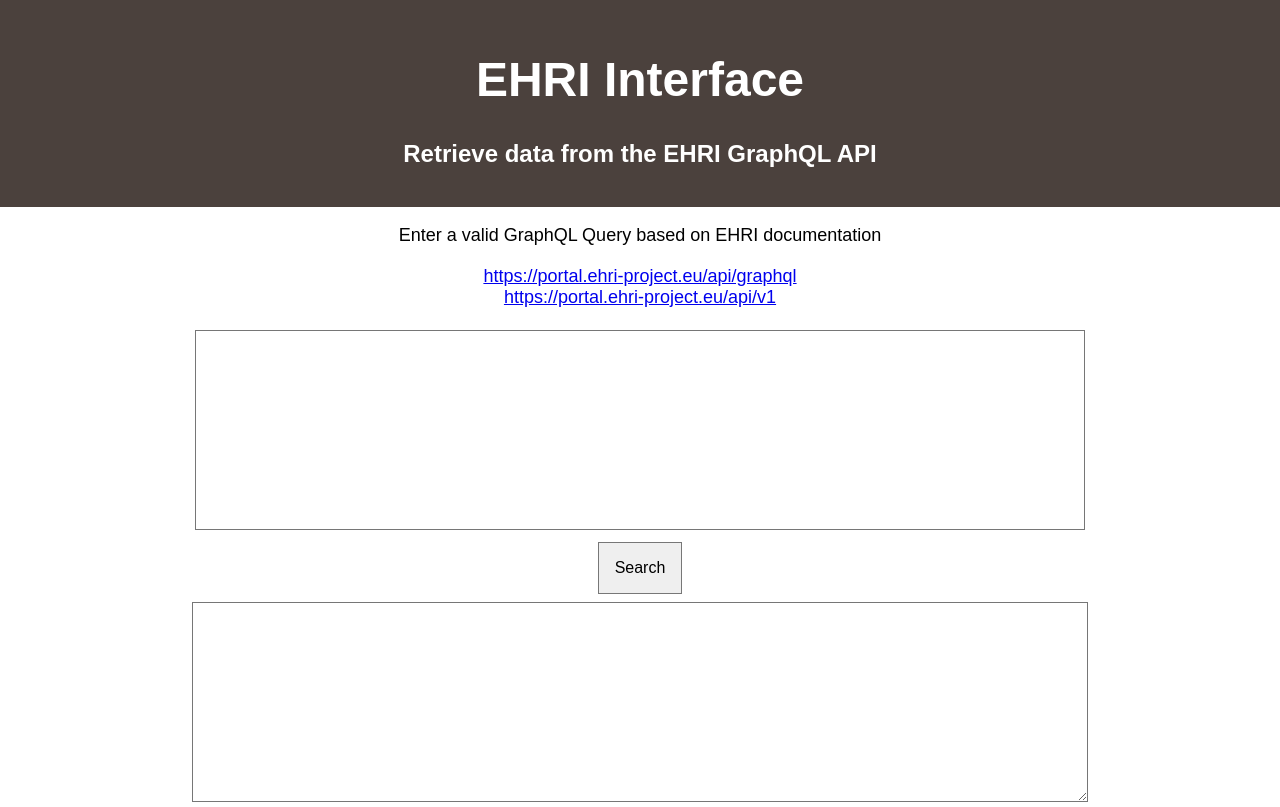
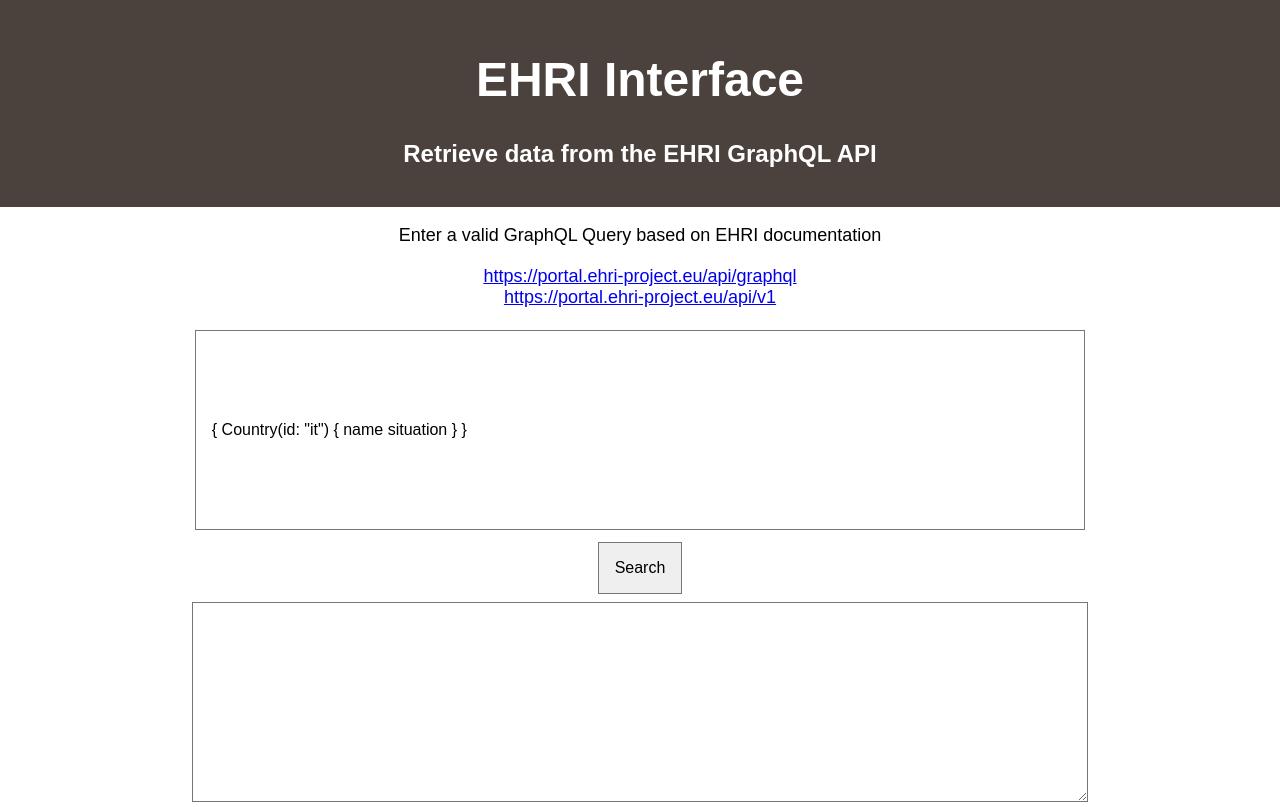
Before and after one commit to ericmadureira/ehri-interface, a React (Create React App) app: page / in a window 1280 px wide. Built offline with nearby package versions, Linux system fonts and the light colour scheme.

Commit message:
search feature and result complete

```diff
--- a/src/components/SearchBox.js
+++ b/src/components/SearchBox.js
@@ -1,15 +1,16 @@
 import React from 'react';
 
-const SearchBox = ({ searchfield }) => {
+const SearchBox = ({ search, onchange }) => {
   let divStyle = { width: '70%', height: '200px' };
   return (
     <div className='pa1'>
       <input
+        onChange={onchange}
         className='pa3 ba'
         style={divStyle}
         id='searchBox'
         type='search'
-        defaultValue=''
+        defaultValue={search}
       />
     </div>
   );
--- a/src/containers/App.js
+++ b/src/containers/App.js
@@ -8,9 +8,13 @@
   constructor() {
     super()
     this.state = {
-      searchfield: '',
+      searchfield: '{ Country(id: "it") { name situation } }',
       resultfield: ''
     }
+  }
+
+  onSearchChange = (e) => {
+    this.setState({ searchfield: e.target.value})
   }
 
   fetchData = () => {
@@ -18,20 +22,16 @@
       method: 'post',
       headers: { 'Content-Type': 'application/json' },
       body: JSON.stringify({
-        query: '{ Country(id: "us") { name situation } }'
+        query: this.state.searchfield
       })
     })
     .then(response => response.json())
     // .then(result => console.log(result));
-    .then(result => this.setState({ resultfield: JSON.stringify(result.data.Country) }));
-  }
-
-  parseData = (jsonObj) => {
-
+    .then(result => this.setState({ resultfield: JSON.stringify(result.data) }));
   }
 
   render() {
-    const { resultfield } = this.state;
+    const { resultfield, searchfield } = this.state;
     return (
       <div className="App">
         <header className="App-header">
@@ -43,8 +43,8 @@
           <a href="https://portal.ehri-project.eu/api/graphql">https://portal.ehri-project.eu/api/graphql</a><br/>
           <a href="https://portal.ehri-project.eu/api/v1">https://portal.ehri-project.eu/api/v1</a>
         </p>
-        <SearchBox />
-        <SearchButton fetchData={this.fetchData}/>
+        <SearchBox search={searchfield} onchange={this.onSearchChange} />
+        <SearchButton fetchData={this.fetchData} />
         <ResultBox result={resultfield} />
       </div>
     );
```
